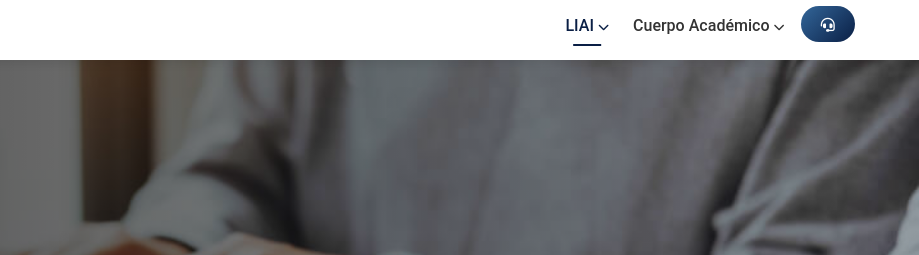
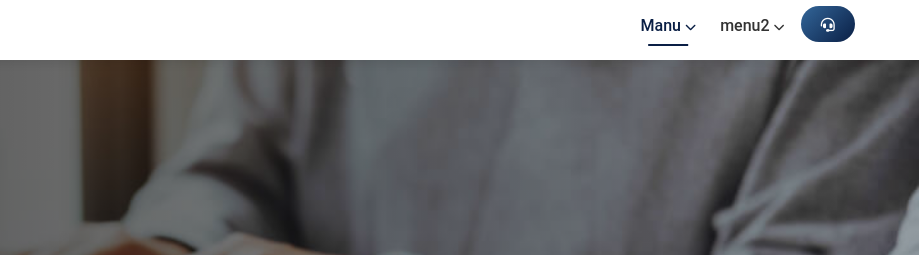
Before and after one commit to FedericoMtzBaez/Plantilla-WEB, a plain HTML site: page index.html in a window 1280 px wide. Shown: the top 255 px of the page, 361-1280 px from the left. Drawn offline with Linux system fonts and the light colour scheme.

Commit message:
Estandar para plantilla

```diff
--- a/index.html
+++ b/index.html
@@ -4,7 +4,7 @@
 <head>
   <meta charset="UTF-8">
   <meta name="viewport" content="width=device-width, initial-scale=1.0">
-  <title>LIAI - Laboratorio de Invenciones Aplicadas a la Industria | UAZ</title>
+  <title>Plantilla para web</title>
   <meta name="description"
     content="Laboratorio de Invenciones Aplicadas a la Industria (LIAI) de la Universidad Autónoma de Zacatecas">
   <link rel="icon" type="image/svg+xml" href="logos/favicon.svg">
@@ -26,8 +26,8 @@
         <ul class="nav-menu">
           <li class="dropdown">
             <a href="#" class="dropdown-toggle">
-              <span class="dropdown-text">LIAI</span>
-              <span class="dropdown-text-short">LIAI</span>
+              <span class="dropdown-text">Manu</span>
+              <span class="dropdown-text-short">Manu</span>
               <i class="fas fa-chevron-down dropdown-icon"></i>
             </a>
             <ul class="dropdown-menu">
@@ -42,8 +42,8 @@
           </li>
           <li class="dropdown">
             <a href="#" class="dropdown-toggle">
-              <span class="dropdown-text">Cuerpo Académico</span>
-              <span class="dropdown-text-short">CA</span>
+              <span class="dropdown-text">menu2</span>
+              <span class="dropdown-text-short">menu2</span>
               <i class="fas fa-chevron-down dropdown-icon"></i>
             </a>
             <ul class="dropdown-menu">
```
Also changed, not shown: 1 other file.
